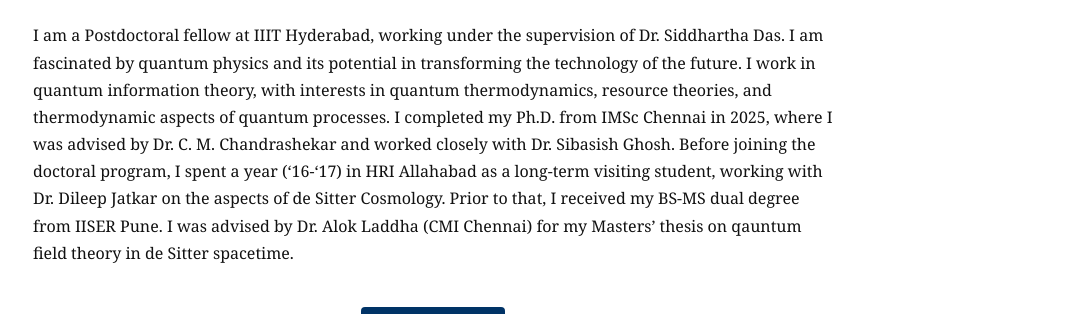
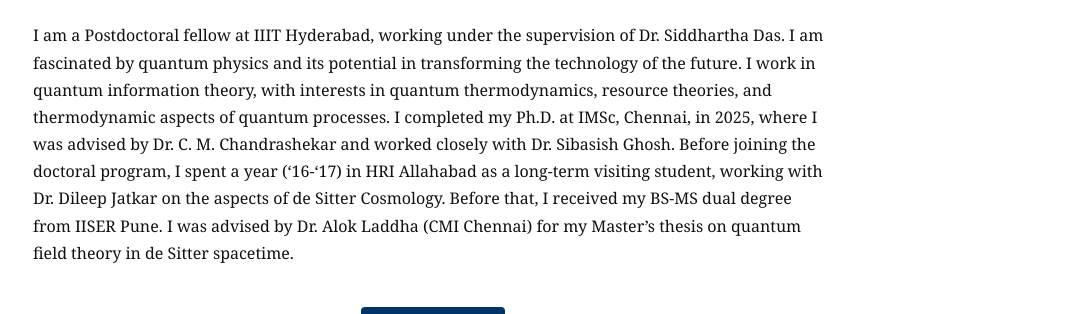
Before and after one commit to himanshubadhani/himanshubadhani.github.io, a Jekyll site: the page built from index.md, in a window 1280 px wide. Shown: the part 302-616 px from the top of the page, without its empty margins (207-1280 px from the left). Built offline with Jekyll 4.4.1, drawn with Linux system fonts in a browser that asks for light colours.

Commit message:
Update index.md

```diff
--- a/index.md
+++ b/index.md
@@ -4,7 +4,7 @@
 ---
 ## About
 
-I am a Postdoctoral fellow at IIIT Hyderabad, working under the supervision of Dr. Siddhartha Das. I am fascinated by quantum physics and its potential in transforming the technology of the future. I work in quantum information theory, with interests in quantum thermodynamics, resource theories, and thermodynamic aspects of quantum processes. I completed my Ph.D. from IMSc Chennai in 2025, where I was advised by Dr. C. M. Chandrashekar and worked closely with Dr. Sibasish Ghosh. Before joining the doctoral program, I spent a year ('16-'17) in HRI Allahabad as a long-term visiting student, working with Dr. Dileep Jatkar on the aspects of de Sitter Cosmology. Prior to that, I received my BS-MS dual degree from IISER Pune. I was advised by Dr. Alok Laddha (CMI Chennai) for my Masters' thesis on qauntum field theory in de Sitter spacetime.
+I am a Postdoctoral fellow at IIIT Hyderabad, working under the supervision of Dr. Siddhartha Das. I am fascinated by quantum physics and its potential in transforming the technology of the future. I work in quantum information theory, with interests in quantum thermodynamics, resource theories, and thermodynamic aspects of quantum processes. I completed my Ph.D. at IMSc, Chennai, in 2025, where I was advised by Dr. C. M. Chandrashekar and worked closely with Dr. Sibasish Ghosh. Before joining the doctoral program, I spent a year ('16-'17) in HRI Allahabad as a long-term visiting student, working with Dr. Dileep Jatkar on the aspects of de Sitter Cosmology. Before that, I received my BS-MS dual degree from IISER Pune. I was advised by Dr. Alok Laddha (CMI Chennai) for my Master's thesis on quantum field theory in de Sitter spacetime.
 
 <div style="text-align: center; margin: 1.5rem 0;">
 <a href="{{ '/assets/cv/CV.pdf' | relative_url }}" download>
```
